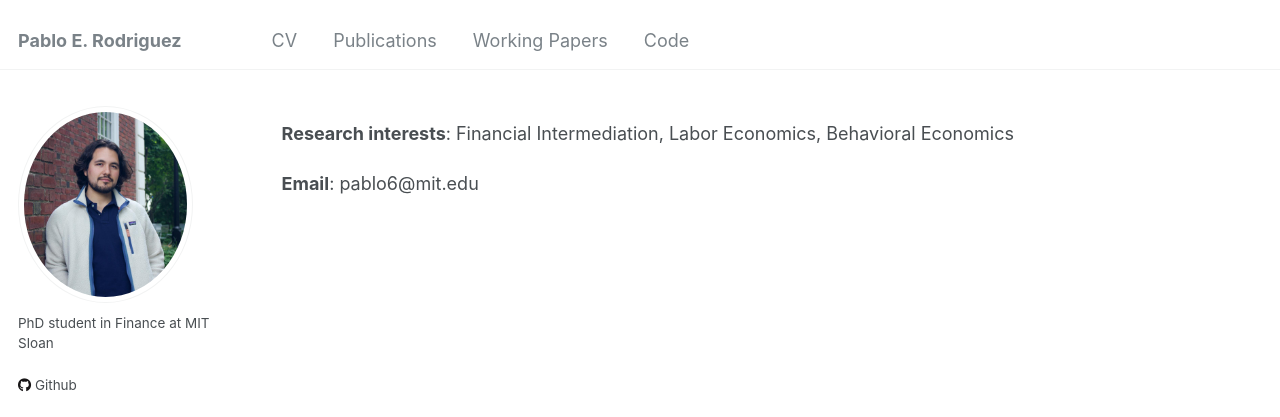
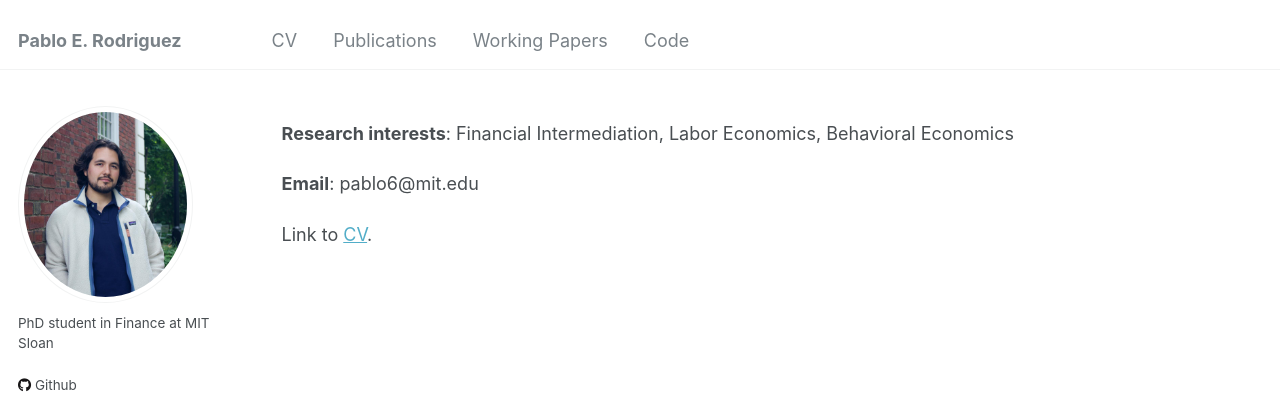
Before and after one commit to pablo-e-rodriguez/pablo-e-rodriguez.github.io, a Jekyll site: the page built from _pages/about.md, in a window 1280 px wide. Shown: the top 417 px of the page. Built offline with Jekyll 4.4.1, drawn with Linux system fonts in a browser that asks for light colours.

Commit message:
Update about.md

```diff
--- a/_pages/about.md
+++ b/_pages/about.md
@@ -10,3 +10,5 @@ redirect_from:
 **Research interests**: Financial Intermediation, Labor Economics, Behavioral Economics
 
 **Email**: pablo6@mit.edu
+
+Link to [CV](http://prodrig06.github.io/files/cv.pdf).
```
